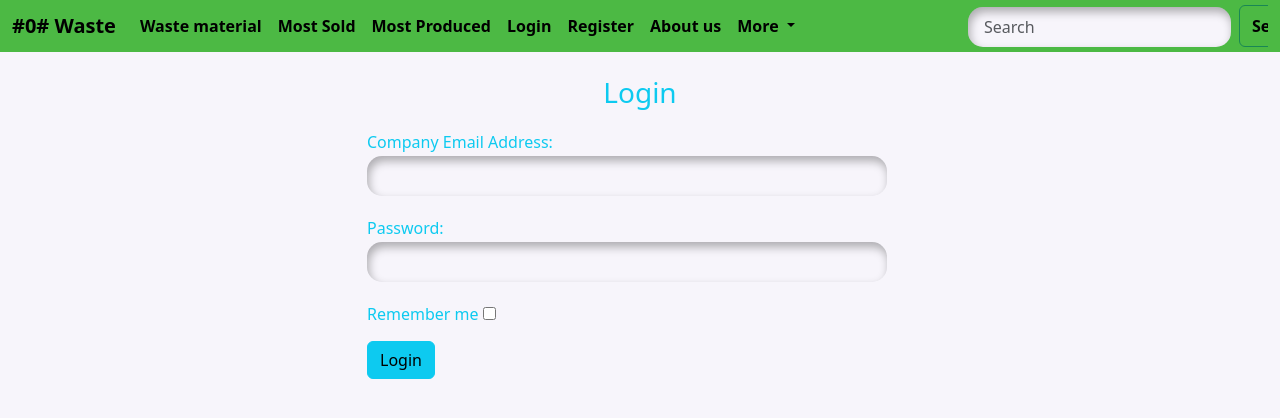
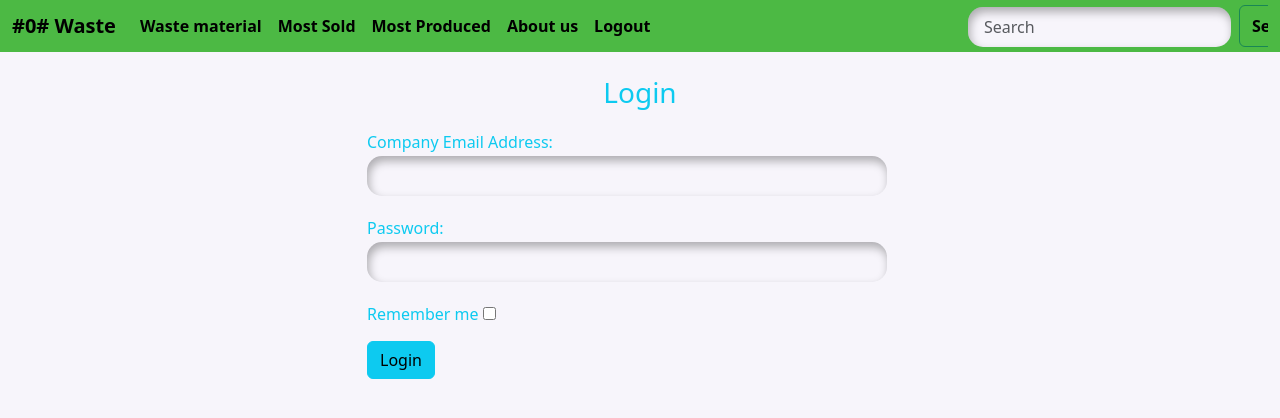
Before and after one commit to sa-l-aash/strath-project-vue, a Vue app: page /login in a window 1280 px wide. Shown: the top 418 px of the page. Built offline with nearby package versions, Linux system fonts and the light colour scheme.

Commit message:
removed the dropdown

```diff
--- a/src/components/Navigation.vue
+++ b/src/components/Navigation.vue
@@ -37,24 +37,7 @@
           <li class="nav-item">
             <a class="nav-link" href="/aboutUs">About us</a>
           </li>
-          <li class="nav-item dropdown">
-            <a
-              class="nav-link dropdown-toggle"
-              href="/"
-              role="button"
-              data-bs-toggle="dropdown"
-              aria-expanded="false"
-            >
-              More
-            </a>
-            <ul class="dropdown-menu">
-              <!--NB the "<li></li>" only exists inside an "<ol></ol>"(odered list) or "<ul></ul>"(unodered list)-->
-              <li><a class="dropdown-item" href="">Null</a></li>
-              <li><a class="dropdown-item" href="">Null</a></li>
-              <!-- <li><hr class="dropdown-divider" /></li>
-                <li><a class="dropdown-item" href="/">Something else here</a></li> -->
-            </ul>
-          </li>
+
           <!-- Display the "Logout" link only if logged in -->
           <li class="nav-item" v-if="isLoggedIn">
             <a class="nav-link" @click="logout" href="/">Logout</a>
@@ -81,7 +64,7 @@ import axios from "axios";
 export default {
   data() {
     return {
-      isLoggedIn: false, // Set this value based on the user's authentication status
+      isLoggedIn: true, // Set this value based on the user's authentication status
     };
   },
 
@@ -98,9 +81,8 @@ export default {
 </script>
 
 <style scoped>
-
-.navbar-collapse{
-  overflow-y: auto
+.navbar-collapse {
+  overflow-y: auto;
 }
 /* this is the search bar */
 .d-flex {
```
